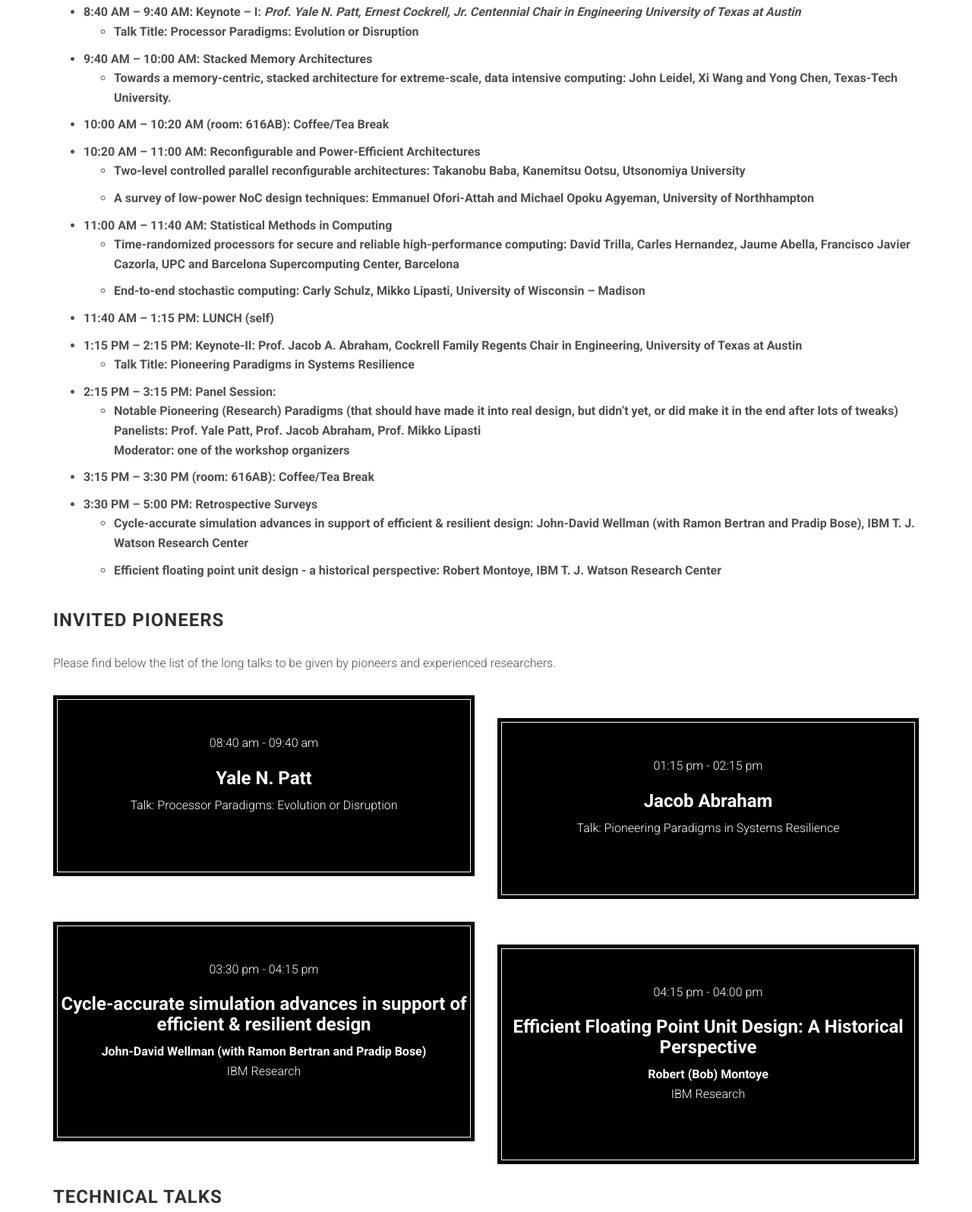
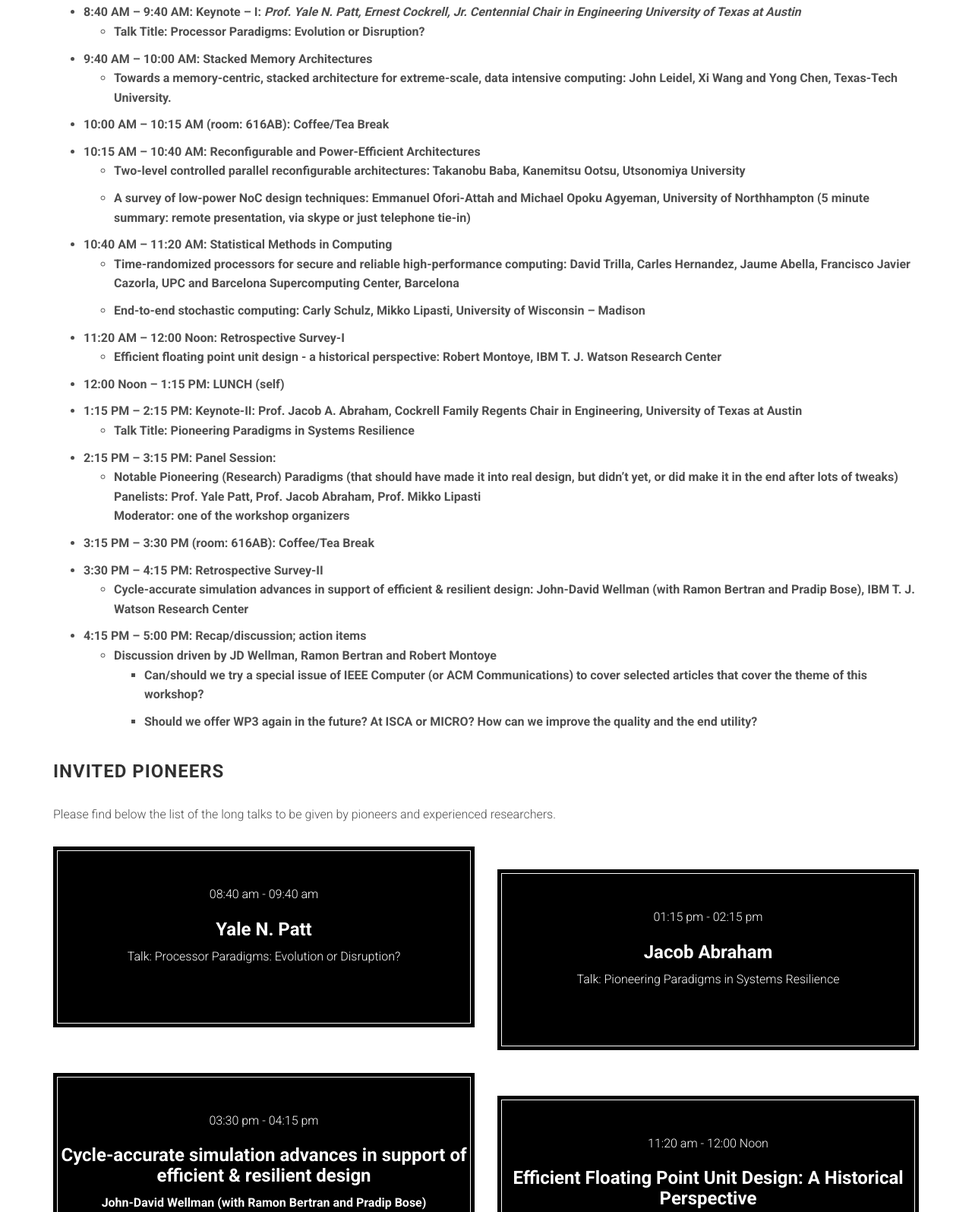
Before and after one commit to rbertran/rbertran.github.io, a website: page index.html in a window 1280 px wide. Shown: the part 4415-6010 px from the top of the page at 76% size. Drawn offline with Linux system fonts and the light colour scheme; files whose address does not match are found by name.

Commit message:
Update program

```diff
--- a/index.html
+++ b/index.html
@@ -472,25 +472,29 @@
 			    <li>7:30 AM – 8:30 AM (room: 616AB): Breakfast (provided by the conference)</li>
 			    <li>8:30 AM – 8:40 AM: Welcome and Introduction <i>Pradip Bose; on behalf of the workshop co-organizers: (Ramon Bertran, Pradip Bose, Robert Montoye, John-David Wellman)</i></li>
 			    <li>8:40 AM – 9:40 AM: Keynote – I:  <i>Prof. Yale N. Patt, Ernest Cockrell, Jr. Centennial Chair in Engineering University of Texas at Austin</i>
-				    <ul><li>Talk Title: Processor Paradigms: Evolution or Disruption</li></ul>
+				<ul><li>Talk Title: Processor Paradigms: Evolution or Disruption?</li></ul>
 			    </li>
 			    <li>9:40 AM – 10:00 AM: Stacked Memory Architectures
 				<ul><li>Towards a memory-centric, stacked architecture for extreme-scale, data intensive computing: John Leidel, Xi Wang and Yong Chen, Texas-Tech University. </li></ul>
 			    </li>
-			    <li>10:00 AM – 10:20 AM (room: 616AB): Coffee/Tea Break</li>
-			    <li>10:20 AM – 11:00 AM: Reconfigurable and Power-Efficient Architectures
+			    <li>10:00 AM – 10:15 AM (room: 616AB): Coffee/Tea Break</li>
+			    <li>10:15 AM – 10:40 AM: Reconfigurable and Power-Efficient Architectures
 				<ul>
 				<li>Two-level controlled parallel reconfigurable architectures: Takanobu Baba, Kanemitsu Ootsu, Utsonomiya University</li>
-				<li>A survey of low-power NoC design techniques: Emmanuel Ofori-Attah and Michael Opoku Agyeman, University of Northhampton</li>
+				<li>A survey of low-power NoC design techniques: Emmanuel Ofori-Attah and Michael Opoku Agyeman, University of Northhampton (5 minute summary: remote presentation, via skype or just telephone tie-in)  </li>
 				</ul>
 			    </li>
-                <li>11:00 AM – 11:40 AM: Statistical Methods in Computing
+                <li>10:40 AM – 11:20 AM: Statistical Methods in Computing
 				<ul>
 				<li>Time-randomized processors for secure and reliable high-performance computing: David Trilla, Carles Hernandez, Jaume Abella, Francisco Javier Cazorla, UPC and Barcelona Supercomputing Center, Barcelona</li>
 				<li>End-to-end stochastic computing: Carly Schulz, Mikko Lipasti, University of Wisconsin – Madison</li>
 				</ul>
+                <li>11:20 AM – 12:00 Noon: Retrospective Survey-I
+				<ul>
+				<li>Efficient floating point unit design - a historical perspective: Robert Montoye, IBM T. J. Watson Research Center</li>
+				</ul>
 			    </li>
-			     <li>11:40 AM – 1:15 PM: LUNCH (self)</li>
+			    <li>12:00 Noon – 1:15 PM: LUNCH (self)</li>
                 <li>1:15 PM – 2:15 PM: Keynote-II: Prof. Jacob A. Abraham, Cockrell Family Regents Chair in Engineering, University of Texas at Austin
 				<ul><li>Talk Title: Pioneering Paradigms in Systems Resilience</li></ul>
 			    </li>
@@ -502,10 +506,19 @@
 				</ul>
 			    </li>
 			    <li>3:15 PM – 3:30 PM (room: 616AB): Coffee/Tea Break</li>
-			<li>3:30 PM – 5:00 PM: Retrospective Surveys
+   			    <li>3:30 PM – 4:15 PM: Retrospective Survey-II
 			    <ul>
 				<li>Cycle-accurate simulation advances in support of efficient & resilient design: John-David Wellman (with Ramon Bertran and Pradip Bose), IBM T. J. Watson Research Center</li>
-				<li>Efficient floating point unit design - a historical perspective: Robert Montoye, IBM T. J. Watson Research Center</li>
+			    </ul>
+			    </li>
+                <li>4:15 PM – 5:00 PM: Recap/discussion; action items
+			    <ul>
+                <li>Discussion driven by JD Wellman, Ramon Bertran and Robert Montoye
+                <ul>
+                <li>Can/should we try a special issue of IEEE Computer (or ACM Communications) to cover selected articles that cover the theme of this workshop?</li>
+                <li>Should we offer WP3 again in the future? At ISCA or MICRO? How can we improve the quality and the end utility?</li>
+                </ul>
+                </li>
 			    </ul>
 			    </li>
 	            </ul>
@@ -528,7 +541,7 @@
                         </div>
 
                         <h3>Yale N. Patt</h3>
-                        <p>Talk: Processor Paradigms: Evolution or Disruption</p>
+                        <p>Talk: Processor Paradigms: Evolution or Disruption?</p>
                     </div>
                 </div>
 		    <p></p>
@@ -563,7 +576,7 @@
                     <div class="schedule-box">
 
                         <div class="time">
-                            <time datetime="10:00">04:15 pm</time> - <time datetime="22:00">04:00 pm</time>
+                            <time datetime="10:00">11:20 am</time> - <time datetime="22:00">12:00 Noon</time>
                         </div>
 
                         <h3>Efficient Floating Point Unit Design: A Historical Perspective</h3>
@@ -601,7 +614,7 @@
                     <div class="schedule-box">
 
                         <div class="time">
-                            <time datetime="10:00">10:20 am</time> - <time datetime="22:00">10:40 am</time>
+                            <time datetime="10:00">10:15 am</time> - <time datetime="22:00">10:35 am</time>
                         </div>
                         <h3>Two-Level Controlled Parallel Reconfigurable Architecture</h3>
                         <p><b>Takanobu Baba and Kanemitsu Ootsu</b><br>Utsunomiya University</p>
@@ -611,9 +624,9 @@
 			<div class="schedule-box">
 
                         <div class="time">
-                            <time datetime="??:??">10:40 am</time> - <time datetime="22:00">11:00 am</time>
+                            <time datetime="??:??">10:35 am</time> - <time datetime="22:00">10:40 am</time>
                         </div>
-                        <h3>A Survey of Low Power NoC Design Techniques</h3>
+                        <h3>A Survey of Low Power NoC Design Techniques (5 min. remote presentation)</h3>
                         <p><b>Emmanuel Ofori-Attah and Michael Opoku Agyeman</b><br>The University of Northampton<br><br></p>
 
                     </div>
@@ -627,7 +640,7 @@
 		    <div class="schedule-box">
 
                         <div class="time">
-                            <time datetime="10:00">11:00 am</time> - <time datetime="22:00">11:20 am</time>
+                            <time datetime="10:00">10:40 am</time> - <time datetime="22:00">11:00 am</time>
                         </div>
                         <h3>Time-Randomized Processors for Secure and Reliable High-Performance Computing</h3>
                         <p><b>David Trilla, Carles Hernandez, Jaume Abella and Francisco Javier Cazorla</b><br>Universtitat Politècnica de Catalunya and Barcelona Supercomputing Center </p>
@@ -638,7 +651,7 @@
                     <div class="schedule-box">
 
                         <div class="time">
-                            <time datetime="10:00">11:20 am</time> - <time datetime="22:00">11:40 am</time>
+                            <time datetime="10:00">11:00 am</time> - <time datetime="22:00">11:20 am</time>
                         </div>
 
 
```
Also changed, not shown: 2 other files. Lines whose indentation alone changed are shown as unchanged.
